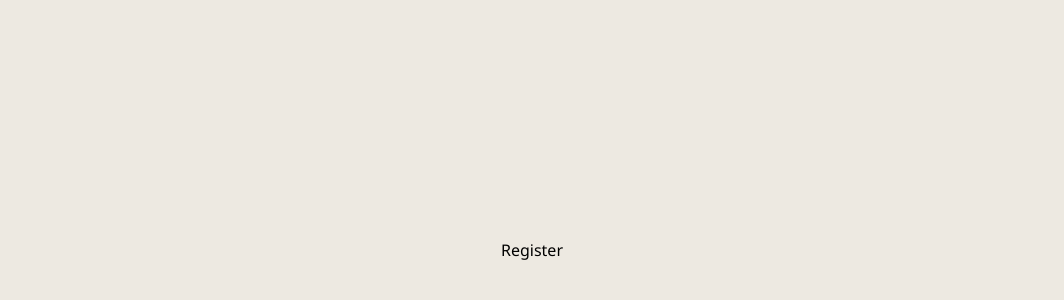
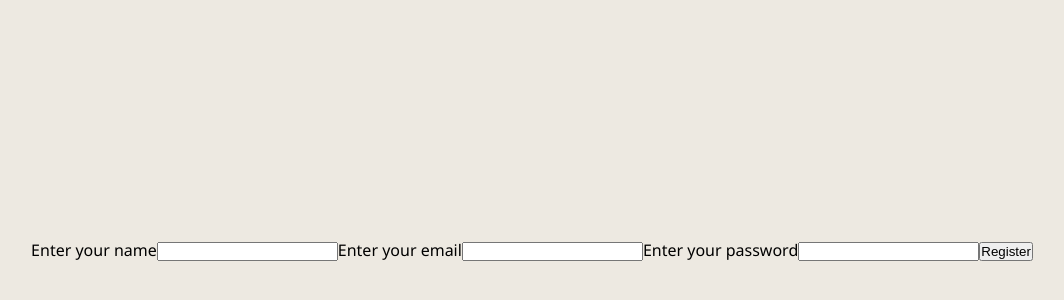
Before and after one commit to Manohar7730/Role-Base-Access-Controller, a React (Vite) app in the folder frontend/: page /register in a window 1280 px wide. Shown: the part 150-450 px from the top of the page, without its empty margins (108-1172 px from the left). Built offline with nearby package versions, Linux system fonts and the light colour scheme.

Commit message:
feat(frontend): add protected routes and register flow

```diff
--- a/frontend/src/features/auth/authSlice.js
+++ b/frontend/src/features/auth/authSlice.js
@@ -1,5 +1,5 @@
 import { createAsyncThunk, createSlice } from "@reduxjs/toolkit";
-import { login } from "../../services/authService";
+import { login, register } from "../../services/authService";
 export const loginUser = createAsyncThunk(
   "auth/loginUser",
   async (credentials, { rejectWithValue }) => {
@@ -8,6 +8,20 @@ export const loginUser = createAsyncThunk(
       return data;
     } catch (error) {
       return rejectWithValue(error.response?.data?.message || "Login failed");
+    }
+  },
+);
+
+export const registerUser = createAsyncThunk(
+  "auth/registerUser",
+  async (credentials, { rejectWithValue }) => {
+    try {
+      const data = await register(credentials);
+      return data;
+    } catch (error) {
+      return rejectWithValue(
+        error.response?.data?.message || "Register failed",
+      );
     }
   },
 );
--- a/frontend/src/pages/Register.jsx
+++ b/frontend/src/pages/Register.jsx
@@ -1,7 +1,49 @@
-import React from 'react'
+import React, { useState } from "react";
+import { registerUser } from "../features/auth/authSlice";
+import { useDispatch } from "react-redux";
 
 export default function Register() {
+  const [name, setName] = useState("");
+  const [email, setEmail] = useState("");
+  const [password, setPassword] = useState("");
+  const dispatch = useDispatch();
+
+  const handleSubmit = (e) => {
+    e.preventDefault();
+    dispatch(registerUser({name, email, password}));
+    setName("");
+    setEmail("");
+    setPassword("");
+  };
   return (
-    <div>Register</div>
-  )
+    <div>
+      <form onSubmit={handleSubmit}>
+        <label htmlFor="email">Enter your name</label>
+        <input
+          type="name"
+          value={name}
+          id="name"
+          name="name"
+          onChange={(e) => setName(e.target.value)}
+        />
+        <label htmlFor="email">Enter your email</label>
+        <input
+          type="email"
+          value={email}
+          id="email"
+          name="email"
+          onChange={(e) => setEmail(e.target.value)}
+        />
+        <label htmlFor="password">Enter your password</label>
+        <input
+          type="password"
+          value={password}
+          id="password"
+          name="password"
+          onChange={(e) => setPassword(e.target.value)}
+        />
+        <button type="submit">Register</button>
+      </form>
+    </div>
+  );
 }
--- a/frontend/src/services/authService.js
+++ b/frontend/src/services/authService.js
@@ -4,3 +4,8 @@ export const login = async (credentials) => {
   const response = await api.post("/api/auth/login", credentials);
   return response.data;
 };
+
+export const register = async (credentials) => {
+  const response = await api.post("/api/auth/register", credentials);
+  return response.data;
+};
```
